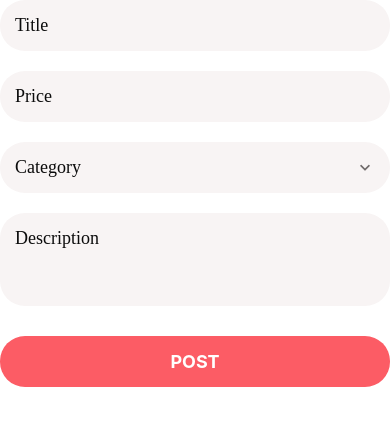
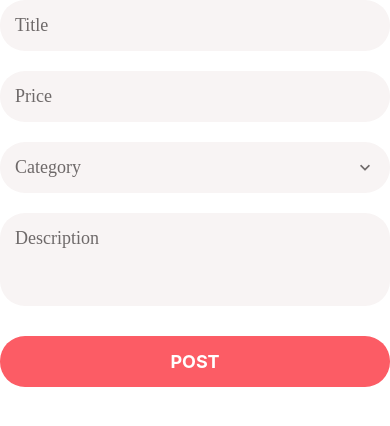
Before and after one commit to JoseBaptistaSjr/DoneWithIt3, a React Native app: screen / in a window 390 px wide. Shown: the top 426 px of the page. Built offline with nearby package versions, Linux system fonts and the light colour scheme; what react-native-worklets would draw is missing.

Commit message:
fixing the placeholder color

```diff
--- a/app/components/AppPicker.js
+++ b/app/components/AppPicker.js
@@ -33,9 +33,11 @@ function AppPicker({ icon, items, onSelectItem, placeholder, selectedItem }) {
               style={styles.icon}
             />
           )}
-          <AppText style={styles.text}>
-            {selectedItem ? selectedItem.label : placeholder}
-          </AppText>
+          {selectedItem ? (
+            <AppText style={styles.text}>{selectedItem.label}</AppText>
+          ) : (
+            <AppText style={styles.placeholder}>{placeholder}</AppText>
+          )}
           <MaterialCommunityIcons
             name="chevron-down"
             size={20}
@@ -82,6 +84,10 @@ const styles = StyleSheet.create({
   text: {
     flex: 1,
   },
+  placeholder: {
+    color: defaultStyles.colors.medium,
+    flex: 1,
+  },
 });
 
 export default AppPicker;
--- a/app/components/AppTextInput.js
+++ b/app/components/AppTextInput.js
@@ -15,7 +15,11 @@ function AppTextInput({ icon, ...otherProps }) {
           style={styles.icon}
         />
       )}
-      <TextInput style={defaultStyles.text} {...otherProps} />
+      <TextInput
+        placeholderTextColor={defaultStyles.colors.medium}
+        style={defaultStyles.text}
+        {...otherProps}
+      />
     </View>
   );
 }
```
